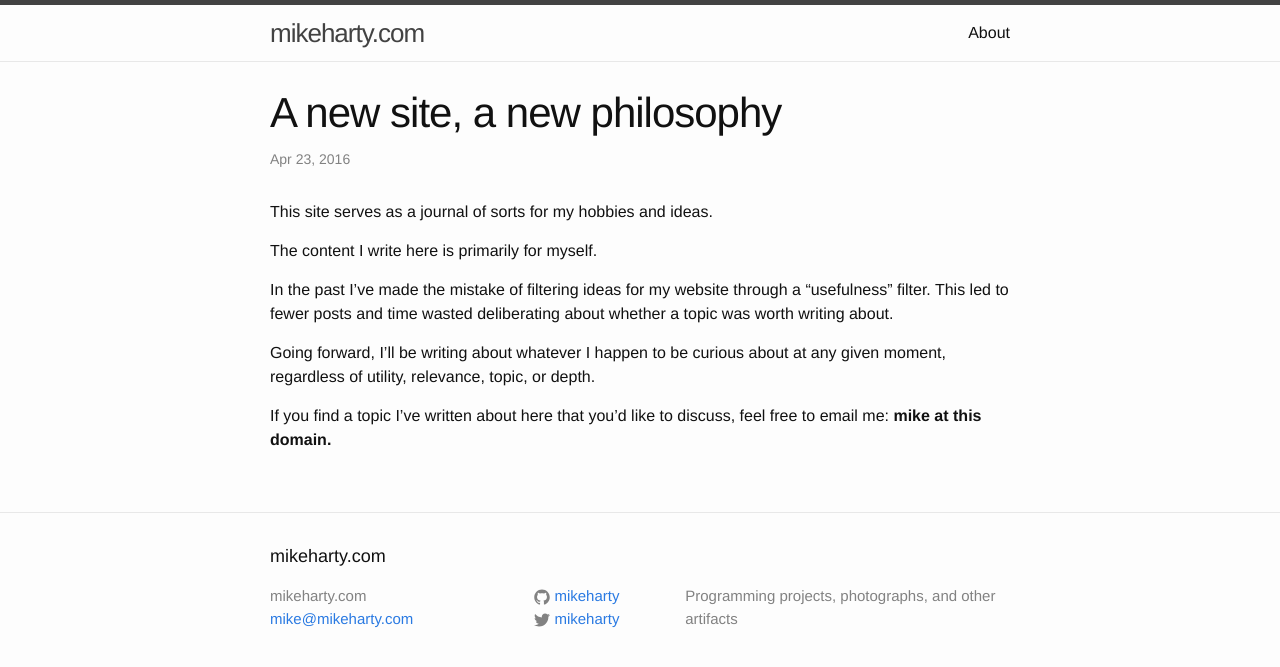
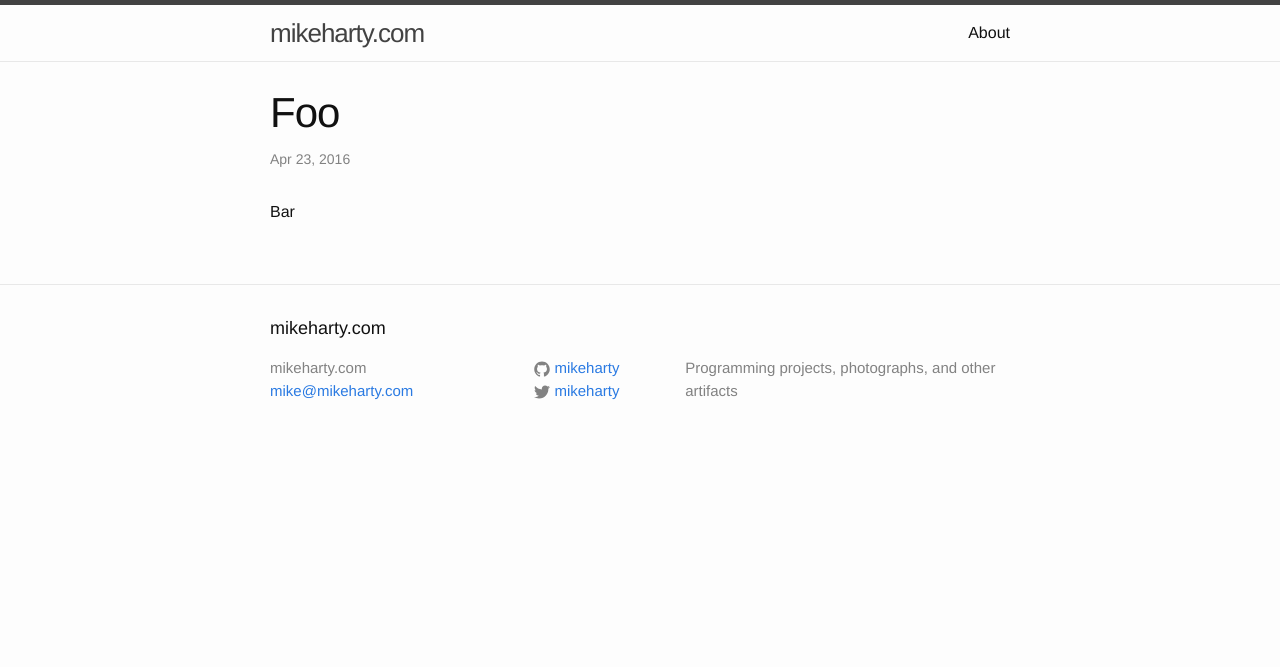
Before and after one commit to mikeharty/mikeharty.github.io, a Jekyll site: the page built from _posts/2016-04-23-new-blog.markdown, in a window 1280 px wide. Shown: the top 667 px of the page. Built offline with Jekyll 4.4.1, drawn with Linux system fonts in a browser that asks for light colours.

Commit message:
Update 2016-04-23-new-blog.markdown

```diff
--- a/_posts/2016-04-23-new-blog.markdown
+++ b/_posts/2016-04-23-new-blog.markdown
@@ -1,16 +1,7 @@
 ---
 layout: post
-title:  "A new site, a new philosophy"
+title:  "Foo"
 date:   2016-04-23 15:40:32 -0400
 categories: prose
 ---
-This site serves as a journal of sorts for my hobbies and ideas.
-
-The content I write here is primarily for myself.
-
-In the past I've made the mistake of filtering ideas for my website through a "usefulness" filter.
-This led to fewer posts and time wasted deliberating about whether a topic was worth writing about.
-
-Going forward, I'll be writing about whatever I happen to be curious about at any given moment, regardless of utility, relevance, topic, or depth.
-
-If you find a topic I've written about here that you'd like to discuss, feel free to email me: **mike at this domain.**
+Bar
```
